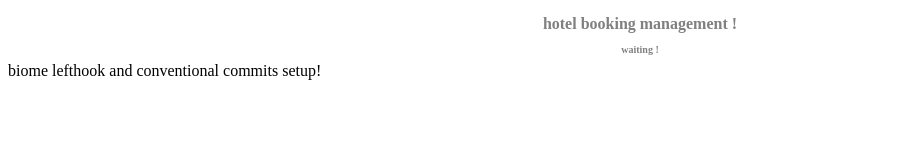
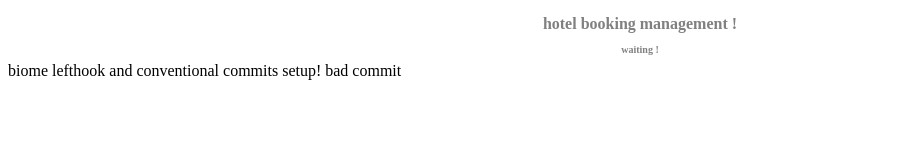
Before and after one commit to muhammadrafiq704/Hotel-Booking-Management, a React (Vite) app in the folder client/: page / in a window 1280 px wide. Shown: the part 144-296 px from the top of the page, without its empty margins (0-910 px from the left). Built offline with nearby package versions, Linux system fonts and the light colour scheme.

Commit message:
bad commit

```diff
--- a/client/src/App.tsx
+++ b/client/src/App.tsx
@@ -37,7 +37,7 @@ function App() {
 
 
 			</h1>
-      <span>biome lefthook and conventional commits setup!    </span>
+      <span>biome lefthook and conventional commits setup!  bad commit   </span>
 		</>
 	);
 }
```
